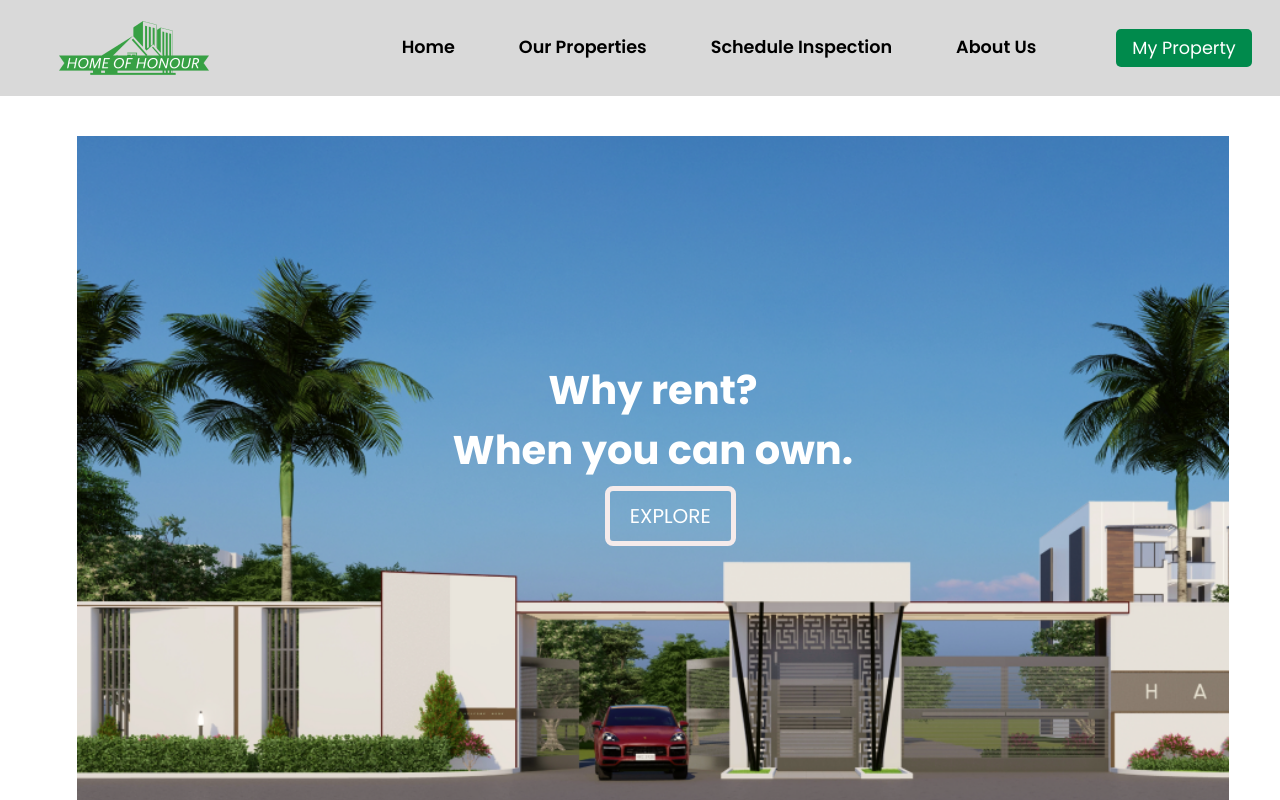
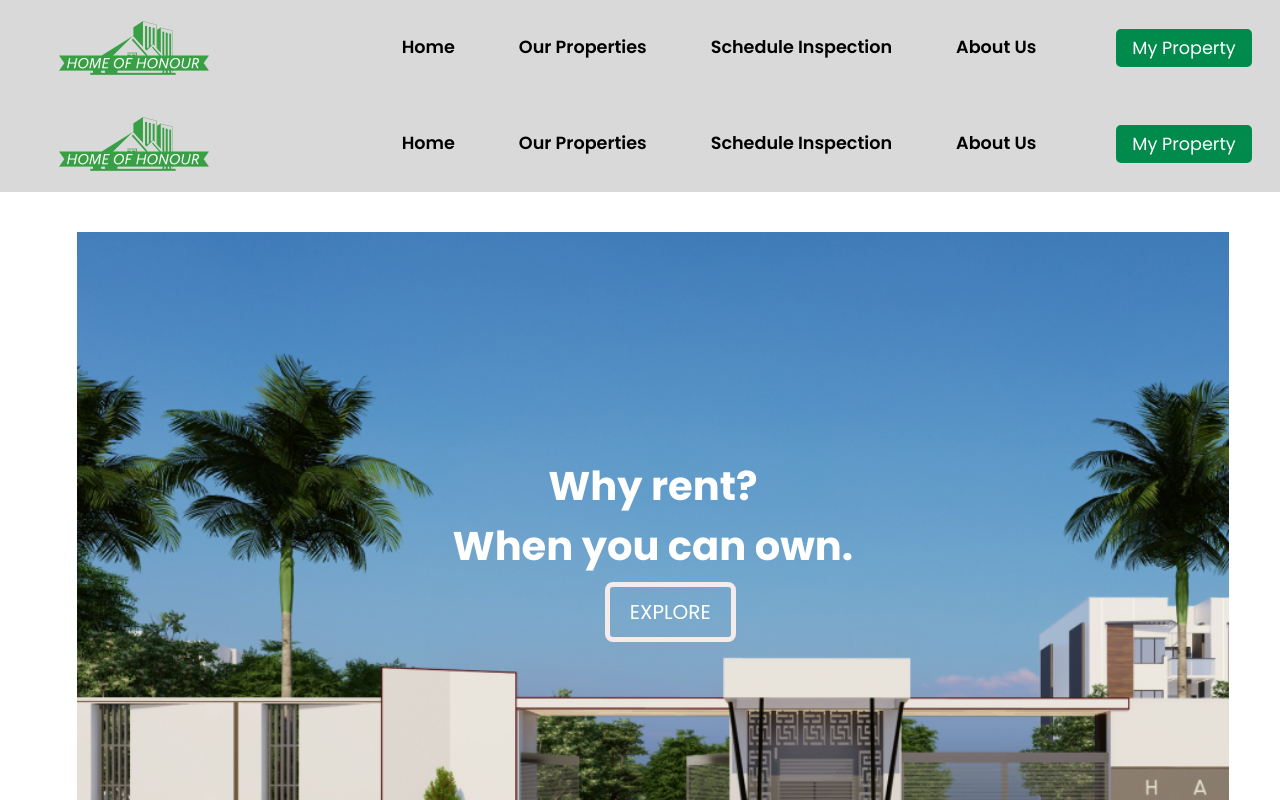
Before and after one commit to Dprinces/Real_Estate_Web_App, a React (Vite) app: page / in a window 1280 px wide. Shown: the top 800 px of the page. Built offline with nearby package versions, Linux system fonts and the light colour scheme.

Commit message:
add three components

```diff
--- a/src/Components/Home/Home.jsx
+++ b/src/Components/Home/Home.jsx
@@ -1,10 +1,17 @@
 import React from 'react'
+import Navbar from "../Common/Header/Navbar";
 import HeroSection from '../HeroSection/HerSection';
+import Features from "../Features/Features";
+import ReviewSection from '../ReviewSection/ReviewSection';
+
 
 export default function Home() {
   return (
     <>
+      <Navbar />
       <HeroSection />
+      <Features />
+      <ReviewSection />
     </>
   );
 }
```
